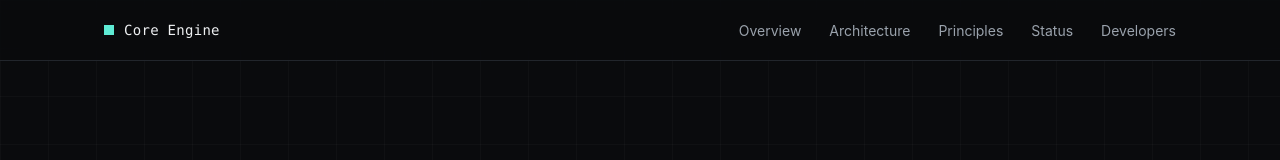
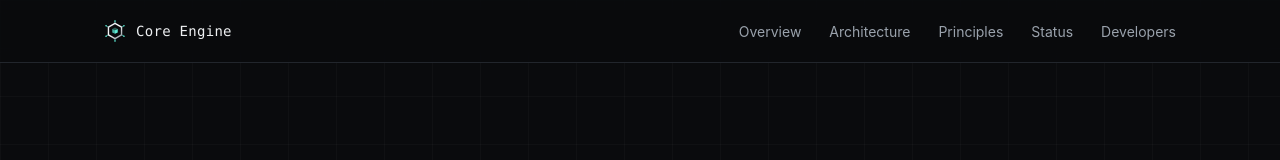
Before and after one commit to Jaramos76/core-engine.web, a Next.js app: page / in a window 1280 px wide. Shown: the top 160 px of the page. Built offline with nearby package versions, Linux system fonts and the light colour scheme.

Commit message:
Add logo mark to site header and footer
Swaps the plain accent-colored square for the actual Core Engine
mark (chrome hex badge + circuit traces + faceted core), recolored
to the site's teal accent instead of the brand-canvas blue.

```diff
--- a/app/components/Footer.tsx
+++ b/app/components/Footer.tsx
@@ -5,7 +5,7 @@ export default function Footer() {
     <footer className="site-footer">
       <div className="container site-footer-inner">
         <div className="brand mono">
-          <span className="brand-mark" aria-hidden="true" />
+          <img className="brand-mark" src="/logo.svg" alt="" aria-hidden="true" />
           Core Engine
         </div>
         <div className="site-footer-meta mono">
--- a/app/components/Header.tsx
+++ b/app/components/Header.tsx
@@ -11,7 +11,7 @@ export default function Header() {
     <header className="site-header">
       <div className="container site-header-inner">
         <a href="#top" className="brand mono">
-          <span className="brand-mark" aria-hidden="true" />
+          <img className="brand-mark" src="/logo.svg" alt="" aria-hidden="true" />
           Core Engine
         </a>
         <nav className="site-nav" aria-label="Primary">
--- a/app/globals.css
+++ b/app/globals.css
@@ -196,9 +196,9 @@ section {
 }
 
 .brand-mark {
-  width: 10px;
-  height: 10px;
-  background: var(--accent);
+  width: 22px;
+  height: 22px;
+  display: block;
 }
 
 .site-nav ul {
```
Also changed, not shown: public/logo.svg (added).
